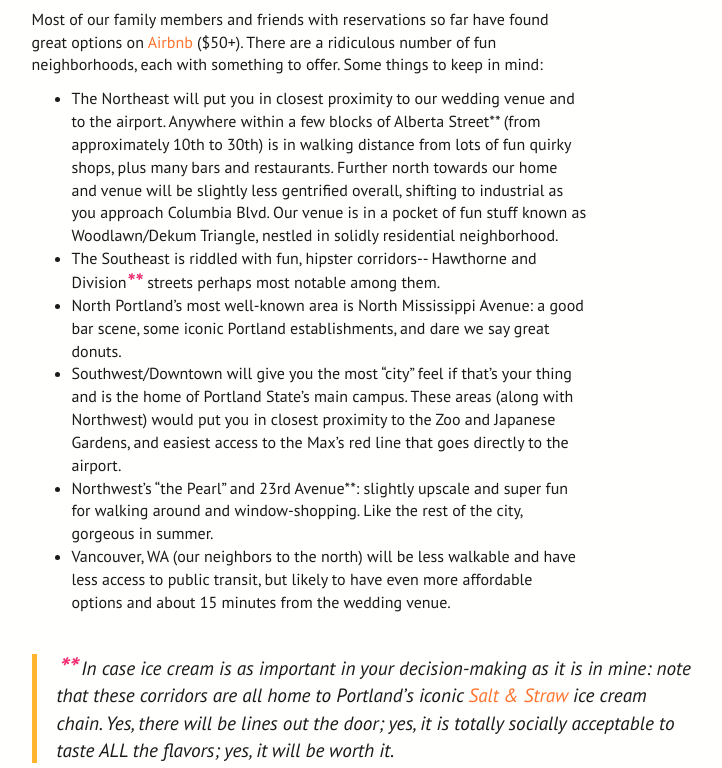
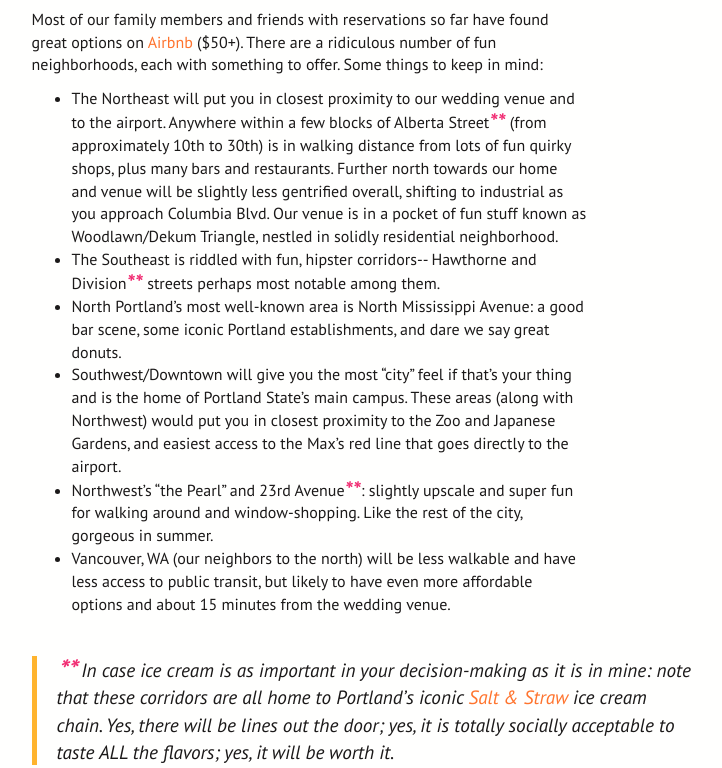
Before and after one commit to kvnm/kevaug, a plain HTML site: page src/index.html in a window 1280 px wide. Shown: the part 1967-2735 px from the top of the page, without its empty margins (136-858 px from the left). Drawn offline with nearby package versions, Linux system fonts and the light colour scheme; some packages are replaced by stand-ins of ours.

Commit message:
Missed some asterix action

```diff
--- a/src/index.html
+++ b/src/index.html
@@ -111,11 +111,11 @@
               <p>One of the things we’re most excited about is to share our Portland home with you… this city has so much to offer and so many neighborhoods to explore! We are not reserving a block of rooms at any one hotel in the city, but we want to support you in finding somewhere fun and affordable to stay.</p>
               <p>Most of our family members and friends with reservations so far have found great options on <a href="https://www.airbnb.com/" target="_blank">Airbnb</a> ($50+). There are a ridiculous number of fun neighborhoods, each with something to offer. Some things to keep in mind:
                 <ul>
-                  <li>The Northeast will put you in closest proximity to our wedding venue and to the airport. Anywhere within a few blocks of Alberta Street** (from approximately 10th to 30th) is in walking distance from lots of fun quirky shops, plus many bars and restaurants. Further north towards our home and venue will be slightly less gentrified overall, shifting to industrial as you approach Columbia Blvd. Our venue is in a pocket of fun stuff known as Woodlawn/Dekum Triangle, nestled in solidly residential neighborhood.</li>
+                  <li>The Northeast will put you in closest proximity to our wedding venue and to the airport. Anywhere within a few blocks of Alberta Street<span class="special">**</span> (from approximately 10th to 30th) is in walking distance from lots of fun quirky shops, plus many bars and restaurants. Further north towards our home and venue will be slightly less gentrified overall, shifting to industrial as you approach Columbia Blvd. Our venue is in a pocket of fun stuff known as Woodlawn/Dekum Triangle, nestled in solidly residential neighborhood.</li>
                   <li>The Southeast is riddled with fun, hipster corridors-- Hawthorne and Division<span class="special">**</span>  streets perhaps most notable among them.</li>
                   <li>North Portland’s most well-known area is North Mississippi Avenue: a good bar scene, some iconic Portland establishments, and dare we say great donuts.</li>
                   <li>Southwest/Downtown will give you the most “city” feel if that’s your thing and is the home of Portland State’s main campus. These areas (along with Northwest) would put you in closest proximity to the Zoo and Japanese Gardens, and easiest access to the Max’s red line that goes directly to the airport.</li>
-                  <li>Northwest’s “the Pearl” and 23rd Avenue**: slightly upscale and super fun for walking around and window-shopping. Like the rest of the city, gorgeous in summer.</li>
+                  <li>Northwest’s “the Pearl” and 23rd Avenue<span class="special">**</span>: slightly upscale and super fun for walking around and window-shopping. Like the rest of the city, gorgeous in summer.</li>
                   <li>Vancouver, WA (our neighbors to the north) will be less walkable and have less access to public transit, but likely to have even more affordable options and about 15 minutes from the wedding venue.</li>
                 </ul>
               </p>
```
